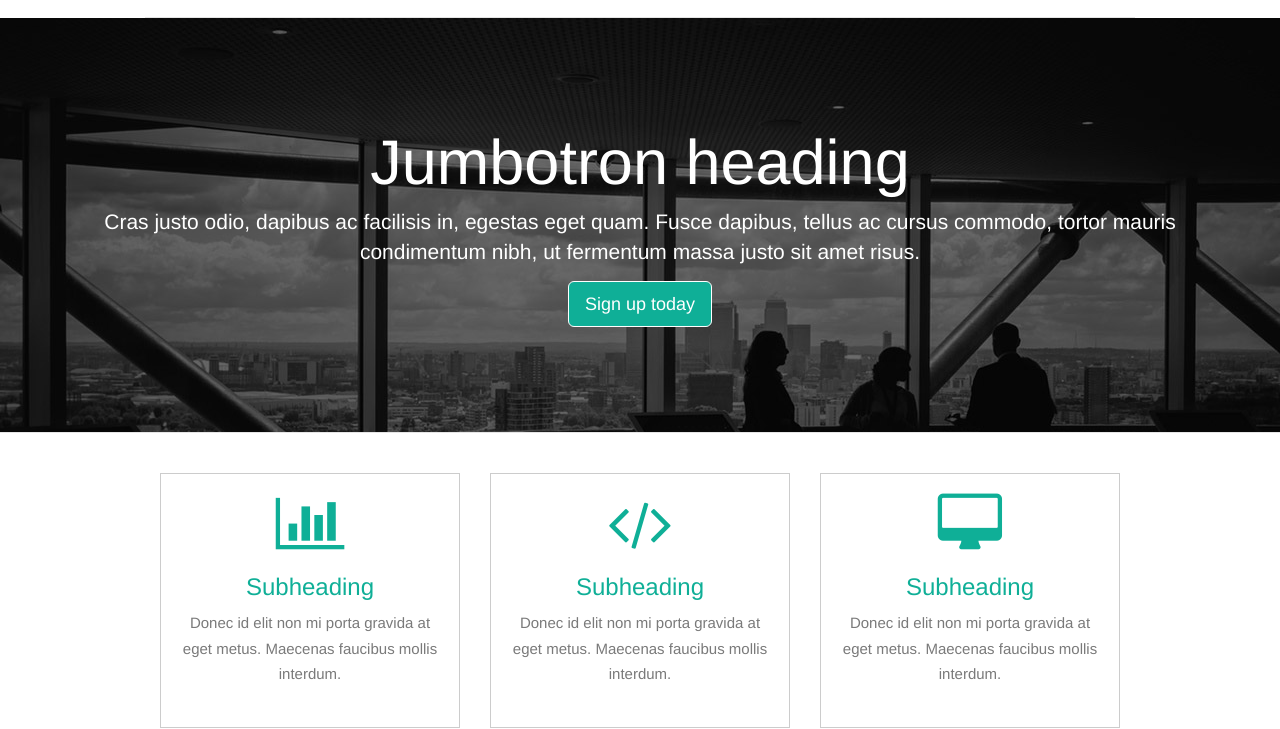
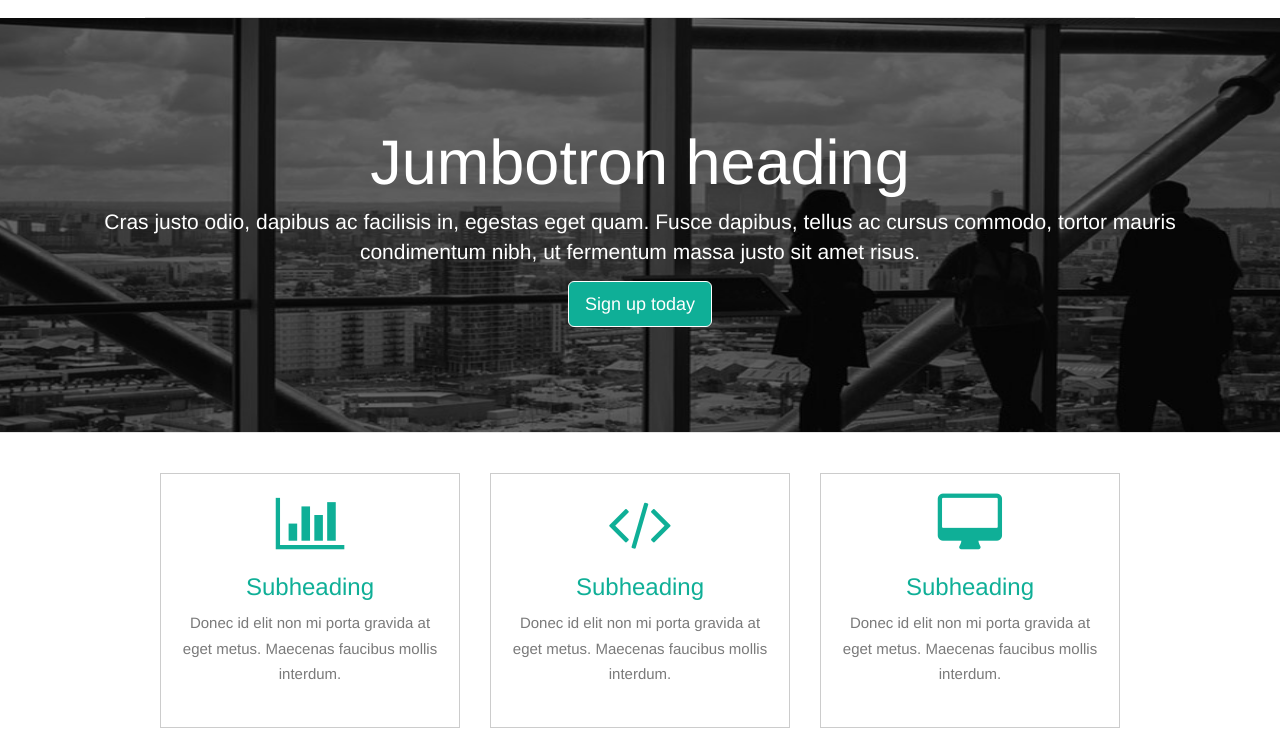
Before and after one commit to SPC7RE/FE-Business-Startup, a plain HTML site: page index.html in a window 1280 px wide. Shown: the part 78-807 px from the top of the page. Drawn offline with Linux system fonts and the light colour scheme.

Commit message:
Update index.html

```diff
--- a/index.html
+++ b/index.html
@@ -32,7 +32,7 @@
       </div>
     </div>
 
-      <div style="background: url('img/Showcase.jpg') 0 -80px;" class="jumbotron">
+      <div class="jumbotron">
         <div class="container">
           <h1>Jumbotron heading</h1>
           <p class="lead">Cras justo odio, dapibus ac facilisis in, egestas eget quam. Fusce dapibus, tellus ac cursus commodo, tortor mauris condimentum nibh, ut fermentum massa justo sit amet risus.</p>
```
